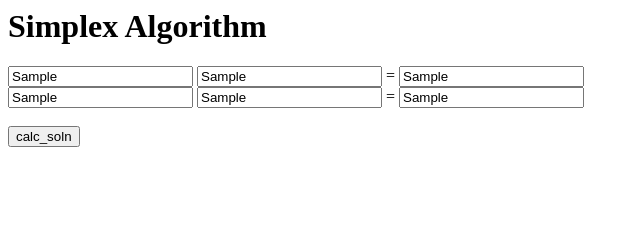
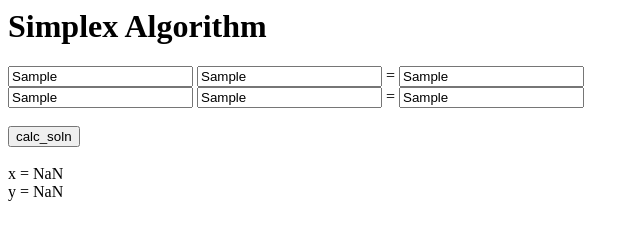
Before and after one commit to guptashark/simplex_webpage, a plain HTML site: page index.html in a window 1280 px wide. Both pictures are taken after typing "Sample", "Sample", "Sample", "Sample", "Sample", "Sample" into the empty fields and a click on the button "calc_soln". Shown: the whole page, without its empty margins (0-640 px from the left). Drawn offline with Linux system fonts and the light colour scheme.

Commit message:
Working visible output of calculation
We're able to output somewhere on the webpage,
a calculation of what we did with the input.

```diff
--- a/index.html
+++ b/index.html
@@ -19,6 +19,12 @@
 
     <button onclick="calc_solution()">calc_soln</button>
 
+    <br>
+    <br>
+
+    <div id="output_x">x = 0</div>
+    <div id="output_y">y = 0</div>
+
     <p>
       <script src="scripts/main.js"></script>
     </p>
--- a/scripts/main.js
+++ b/scripts/main.js
@@ -6,8 +6,12 @@ function calc_solution() {
   var a_21 = parseInt(document.getElementById('input_a_21').value);
   var a_22 = parseInt(document.getElementById('input_a_22').value);
 
-  console.log(a_11);
-  console.log(a_12);
-  console.log(a_21);
-  console.log(a_22);
+  var x = a_11 + a_21;
+  var y = a_12 + a_22;
+
+  var out_x = document.getElementById('output_x');
+  var out_y = document.getElementById('output_y');
+
+  out_x.innerHTML = "x = " + x.toString();
+  out_y.innerHTML = "y = " + y.toString();
 }
```
